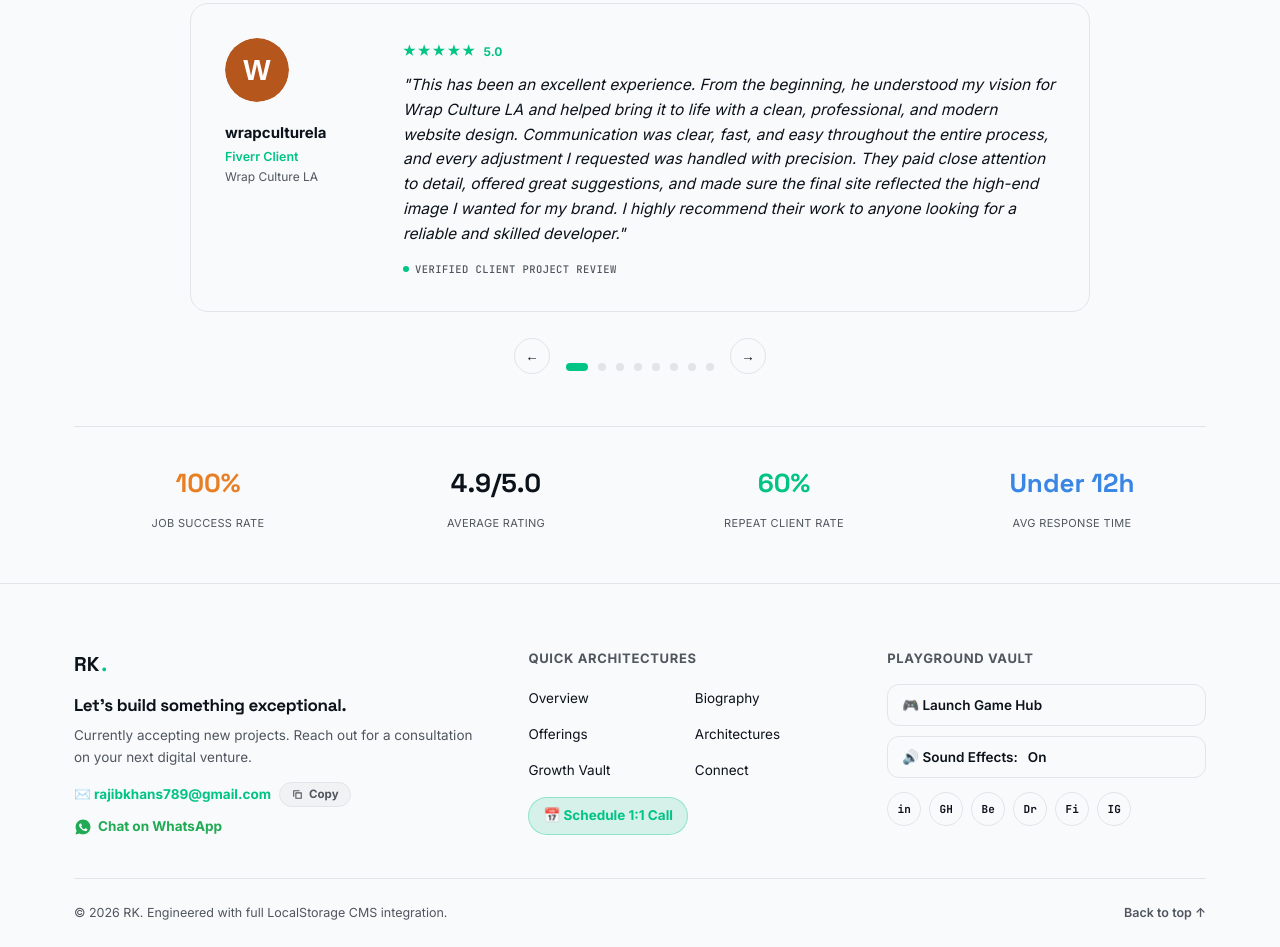
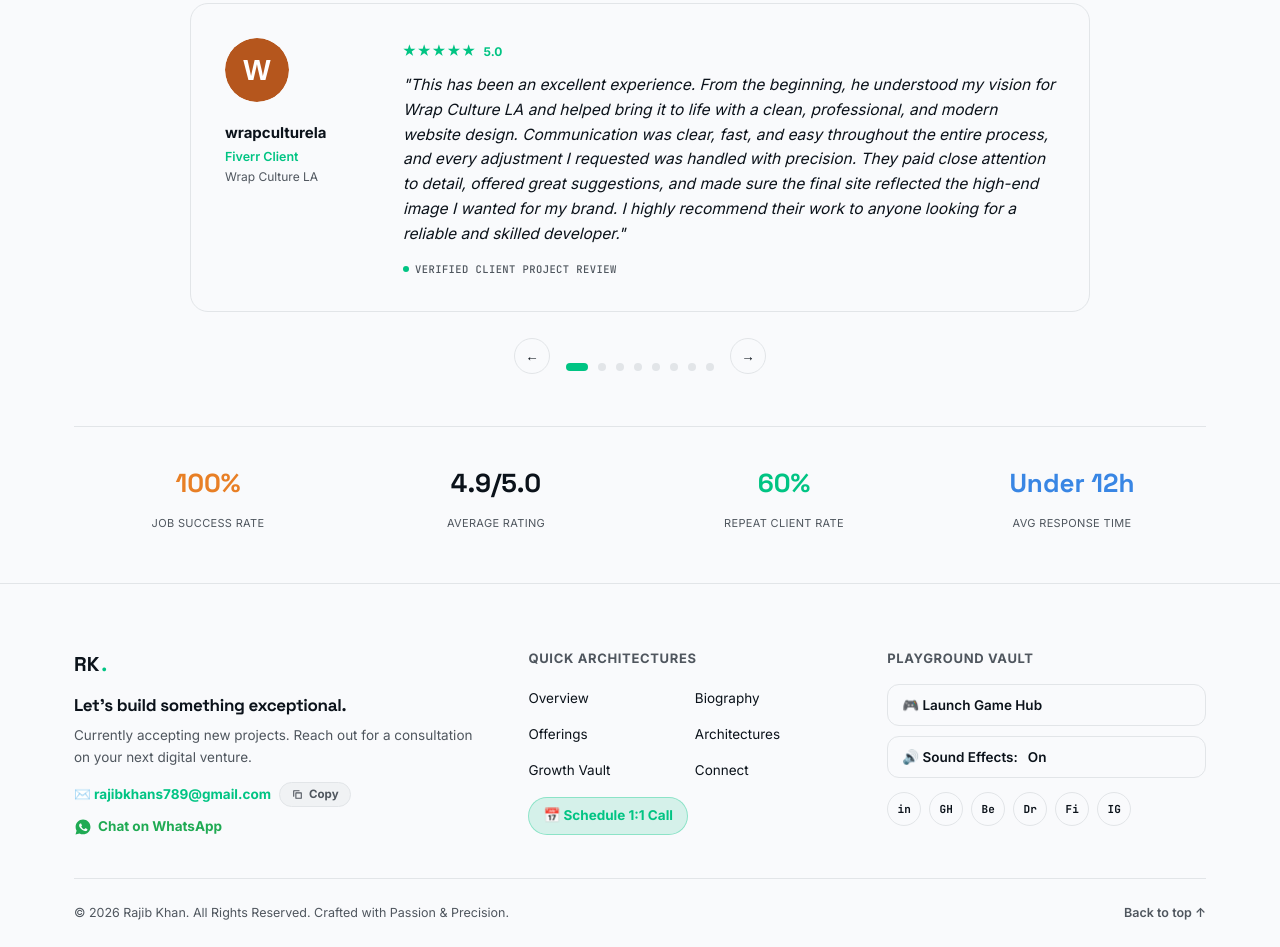
Before and after one commit to rajibkhanshuvo/rajibkhanshuvo, a plain HTML site: page index.html in a window 1280 px wide. Shown: the part 5055-6002 px from the top of the page. Drawn offline with Linux system fonts and the light colour scheme; a script that the page names is missing.

Commit message:
Update index.html

```diff
--- a/index.html
+++ b/index.html
@@ -1306,7 +1306,7 @@ footer{border-top:1px solid var(--border); padding:64px 0 24px; background:var(-
       </div>
     </div>
     <div class="footer-bottom">
-      <span>© 2026 RK. Engineered with full LocalStorage CMS integration.</span>
+      <span>© 2026 Rajib Khan. All Rights Reserved. Crafted with Passion & Precision.</span>
       <button class="back-to-top" id="back-to-top-btn">Back to top ↑</button>
     </div>
   </div>
```
